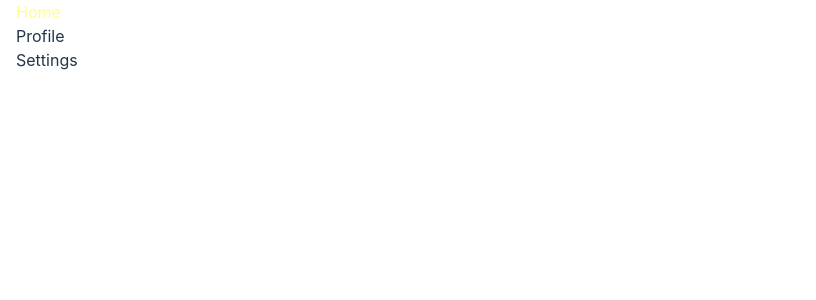
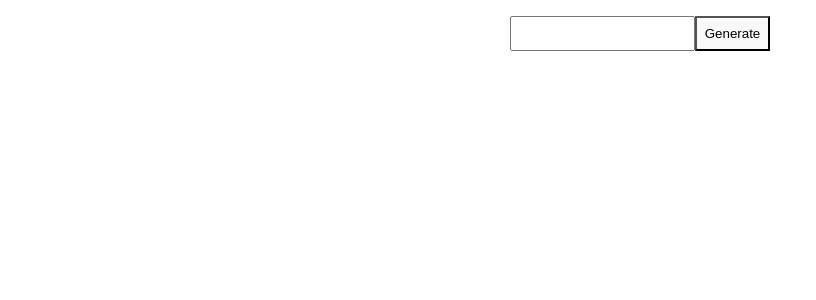
Before and after one commit to HarperVenom/vite-react-exercises, a React (Vite) app in the folder first-vite-project/: page / in a window 1280 px wide. Shown: the top 300 px of the page, without its empty margins (0-816 px from the left). Built offline with nearby package versions, Linux system fonts and the light colour scheme.

Commit message:
QRCodeGenerator

```diff
--- a/first-vite-project/package.json
+++ b/first-vite-project/package.json
@@ -12,7 +12,8 @@
   "dependencies": {
     "react": "^18.2.0",
     "react-dom": "^18.2.0",
-    "react-icons": "^5.0.1"
+    "react-icons": "^5.0.1",
+    "react-qr-code": "^2.0.12"
   },
   "devDependencies": {
     "@types/react": "^18.2.66",
--- a/first-vite-project/src/App.jsx
+++ b/first-vite-project/src/App.jsx
@@ -5,6 +5,7 @@ import ImageSlider from "./ImageSlider/ImageSlider";
 import LoadMoreData from "./LoadMoreData/LoadMoreData";
 import TreeView from "./TreeView";
 import Data from "./TreeView/data";
+import QRCodeGenerator from "./QRCodeGenerator";
 
 function App() {
   return (
@@ -14,7 +15,8 @@ function App() {
       {/* <StarRating /> */}
       {/* <ImageSlider url={"https://picsum.photos/v2/list"} page={1} limit={10} /> */}
       {/* <LoadMoreData></LoadMoreData> */}
-      <TreeView data={Data}></TreeView>
+      {/* <TreeView data={Data}></TreeView> */}
+      <QRCodeGenerator></QRCodeGenerator>
     </div>
   );
 }
--- /dev/null
+++ b/first-vite-project/src/QRCodeGenerator/index.jsx
@@ -0,0 +1,22 @@
+import { useState } from "react";
+import QRCode from "react-qr-code";
+import "./style.css";
+
+const QRCodeGenerator = () => {
+  const [codeValue, setCodeValue] = useState(null);
+  const [input, setInput] = useState();
+
+  return (
+    <div className="container">
+      <div className="input-container">
+        <input type="text" onChange={(e) => setInput(e.target.value)} />
+        <button onClick={() => setCodeValue(input)}>Generate</button>
+      </div>
+      {codeValue ? (
+        <QRCode id="qr-code-value" value={codeValue}></QRCode>
+      ) : null}
+    </div>
+  );
+};
+
+export default QRCodeGenerator;
--- /dev/null
+++ b/first-vite-project/src/QRCodeGenerator/style.css
@@ -0,0 +1,13 @@
+.container {
+  display: flex;
+  flex-direction: column;
+  align-items: center;
+}
+.input-container {
+  display: flex;
+  place-content: center;
+  margin: 1rem;
+}
+button {
+  margin: 0;
+}
--- a/first-vite-project/src/TreeView/branch.jsx
+++ b/first-vite-project/src/TreeView/branch.jsx
@@ -31,7 +31,7 @@ const Branch = ({ object: branchObject }) => {
         className="label"
         onClick={() => setChildrenRevealed(!childrenRevealed)}
       >
-        {branchObject.label}
+        {branchObject.label + (childrenRevealed ? " -" : "+")}
       </div>
       {childrenRevealed ? (
         <div className="children">
```
Also changed, not shown: 1 other file (tests, documents, lock files or other folders).
